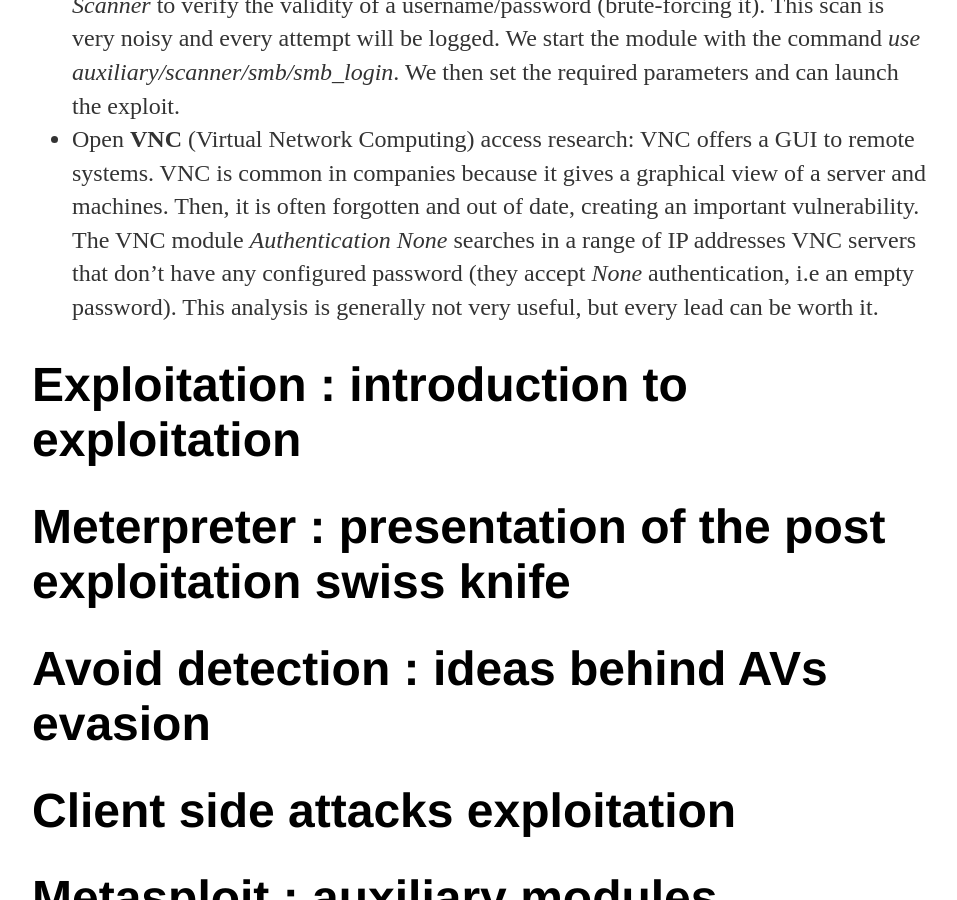
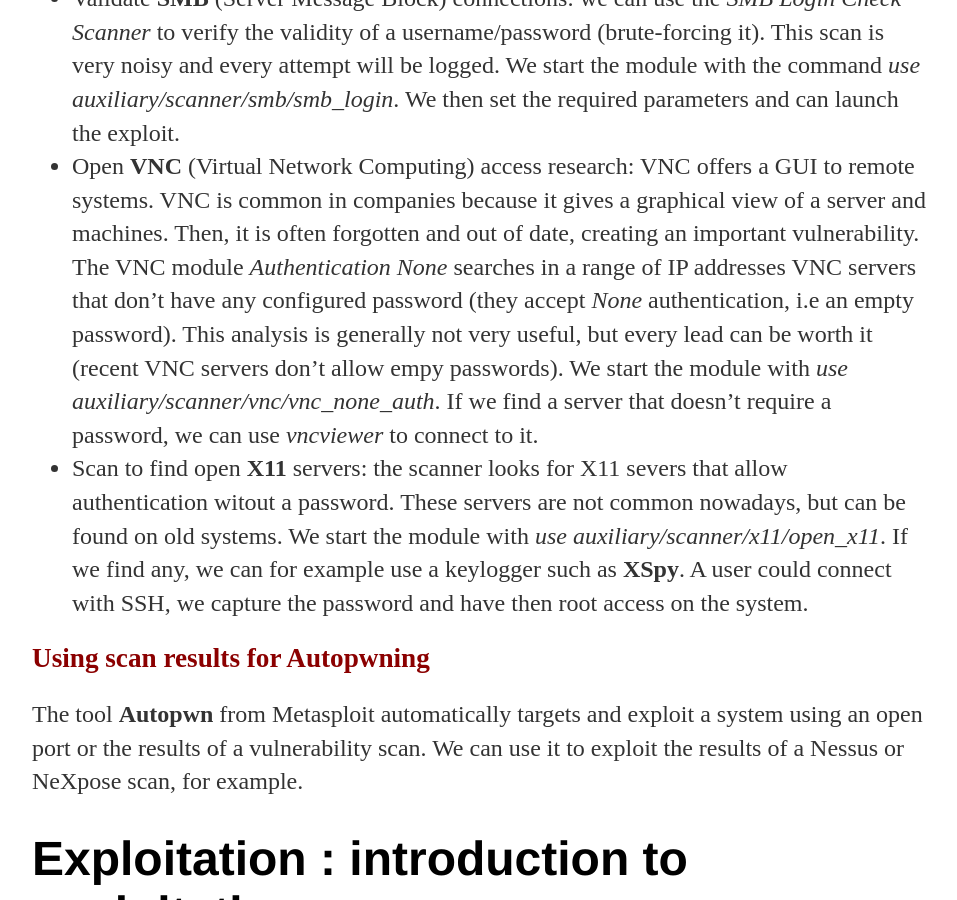
Before and after one commit to jsom1/jsom1.github.io, a Jekyll site: the page built from _summaries/metasploit.md, in a window 1280 px wide and 900 px high, scrolled down 8600 px. Shown: the whole window, without its empty margins (160-1117 px from the left). Built offline with Jekyll 4.4.1, drawn with Linux system fonts in a browser that asks for light colours; our own code applies the rules of GitHub Pages for plain Markdown files; some of the changed text lies outside the part shown.

Commit message:
Update metasploit.md

```diff
--- a/_summaries/metasploit.md
+++ b/_summaries/metasploit.md
@@ -159,7 +159,13 @@
 Sometimes we want to perform a specific analysis for a vulnerarbility on the network: Metasploit has many auxiliary modules for that. Some examples are:
 
 - Validate **SMB** (Server Message Block) connections: we can use the *SMB Login Check Scanner* to verify the validity of a username/password (brute-forcing it). This scan is very noisy and every attempt will be logged. We start the module with the command *use auxiliary/scanner/smb/smb_login*. We then set the required parameters and can launch the exploit.
-- Open **VNC** (Virtual Network Computing) access research: VNC offers a GUI to remote systems. VNC is common in companies because it gives a graphical view of a server and machines. Then, it is often forgotten and out of date, creating an important  vulnerability. The VNC module *Authentication None* searches in a range of IP addresses VNC servers that don't have any configured password (they accept *None* authentication, i.e an empty password). This analysis is generally not very useful, but every lead can be worth it.
+- Open **VNC** (Virtual Network Computing) access research: VNC offers a GUI to remote systems. VNC is common in companies because it gives a graphical view of a server and machines. Then, it is often forgotten and out of date, creating an important  vulnerability. The VNC module *Authentication None* searches in a range of IP addresses VNC servers that don't have any configured password (they accept *None* authentication, i.e an empty password). This analysis is generally not very useful, but every lead can be worth it (recent VNC servers don't allow empy passwords). We start the module with *use auxiliary/scanner/vnc/vnc_none_auth*. If we find a server that doesn't require a password, we can use *vncviewer* to connect to it.
+- Scan to find open **X11** servers: the scanner looks for X11 severs that allow authentication witout a password. These servers are not common nowadays, but can be found on old systems. We start the module with *use auxiliary/scanner/x11/open_x11*. If we find any, we can for example use a keylogger such as **XSpy**. A user could connect with SSH, we capture the password and have then root access on the system.
+
+## Using scan results for Autopwning
+{:style="color:DarkRed; font-size: 170%;"}
+
+The tool **Autopwn** from Metasploit automatically targets and exploit a system using an open port or the results of a vulnerability scan. We can use it to exploit the results of a Nessus or NeXpose scan, for example.
 
 # Exploitation : introduction to exploitation
 
```
